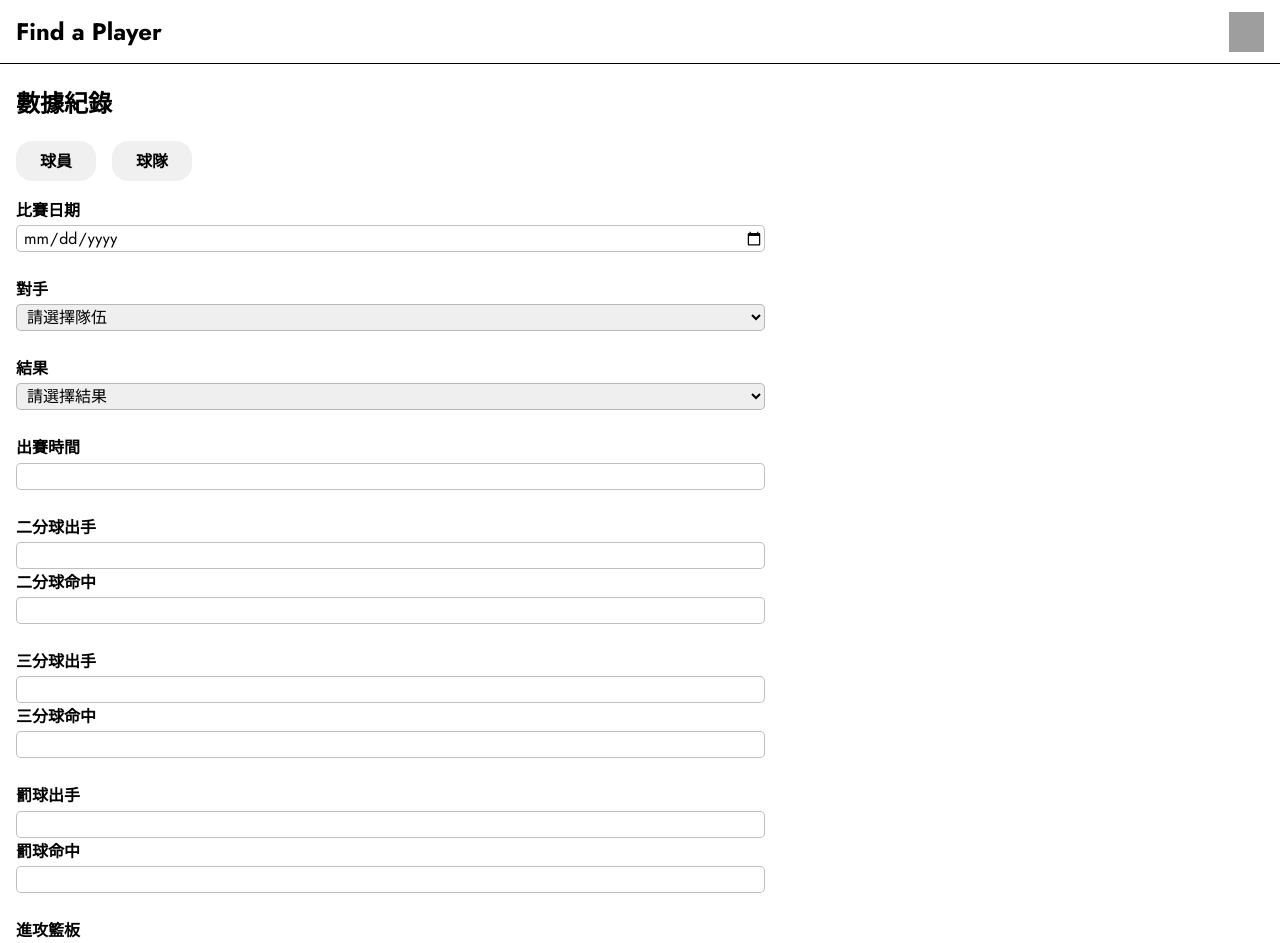
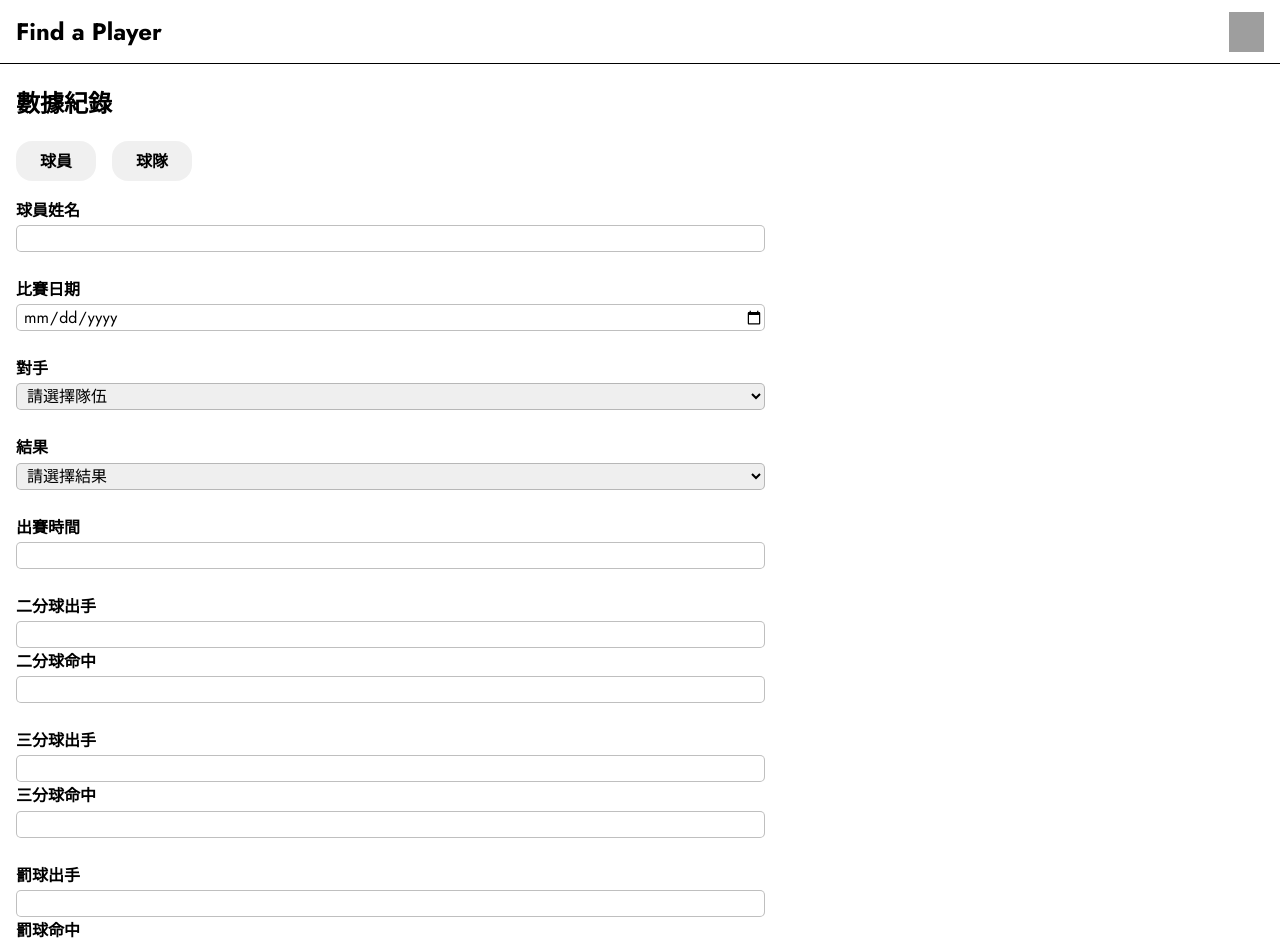
Before and after one commit to Furxx2000/Vue-Find-Players, a Vue app: page /saveGames in a window 1280 px wide. Shown: the top 943 px of the page. Built offline with nearby package versions, Linux system fonts and the light colour scheme; grey boxes are pictures that could not be loaded.

Commit message:
將部分資料移到LastFiveGames Component

```diff
--- a/src/pages/save/SaveGames.vue
+++ b/src/pages/save/SaveGames.vue
@@ -1,92 +1,32 @@
 <template>
   <main>
     <h2>數據紀錄</h2>
-
     <ul>
       <li>球員</li>
       <li>球隊</li>
     </ul>
-
-    <form @submit.prevent="">
-      <div class="form-control">
-        <label for="比賽日期">比賽日期</label>
-        <input type="date" id="gamedate" />
-      </div>
-      <div class="form-control">
-        <label for="對手">對手</label>
-        <select name="opponents" id="opponent-select">
-          <option value="">請選擇隊伍</option>
-          <option value="新北國王">新北國王</option>
-          <option value="桃園領航猿">桃園領航猿</option>
-          <option value="台新夢想家">台新夢想家</option>
-          <option value="高雄鋼鐵人">高雄鋼鐵人</option>
-          <option value="台北富邦勇士">台北富邦勇士</option>
-        </select>
-      </div>
-      <div class="form-control">
-        <label for="結果">結果</label>
-        <select name="result" id="result-select">
-          <option value="">請選擇結果</option>
-          <option value="">勝</option>
-          <option value="">敗</option>
-        </select>
-      </div>
-      <div class="form-control">
-        <label for="時間">出賽時間</label>
-        <input type="number" id="gametime" />
-      </div>
-      <div class="form-control">
-        <label for="二分球出手">二分球出手</label>
-        <input type="number" id="two-fga" />
-        <label for="二分球命中">二分球命中</label>
-        <input type="number" id="two-fgm" />
-      </div>
-      <div class="form-control">
-        <label for="三分球出手">三分球出手</label>
-        <input type="number" id="three-fga" />
-        <label for="三分球命中">三分球命中</label>
-        <input type="number" id="three-fgm" />
-      </div>
-      <div class="form-control">
-        <label for="罰球出手">罰球出手</label>
-        <input type="number" id="fta" />
-        <label for="罰球命中">罰球命中</label>
-        <input type="number" id="ftm" />
-      </div>
-      <div class="form-control">
-        <label for="進攻籃板">進攻籃板</label>
-        <input type="number" id="oreb" />
-        <label for="防守籃板">防守籃板</label>
-        <input type="number" id="dreb" />
-      </div>
-      <div class="form-control">
-        <label for="助攻">助攻</label>
-        <input type="number" id="ast" />
-      </div>
-      <div class="form-control">
-        <label for="抄截">抄截</label>
-        <input type="number" id="stl" />
-      </div>
-      <div class="form-control">
-        <label for="阻攻">阻攻</label>
-        <input type="number" id="blk" />
-      </div>
-      <div class="form-control">
-        <label for="失誤">失誤</label>
-        <input type="number" id="tov" />
-      </div>
-      <div class="form-control">
-        <label for="犯規">犯規</label>
-        <input type="number" id="pf" />
-      </div>
-      <button>確認送出</button>
-    </form>
+    <player-form @save-game="saveGame"></player-form>
   </main>
 </template>
 
 <script>
+import PlayerForm from "../../components/players/PlayerForm.vue";
+
+import { useStore } from "vuex";
+
 export default {
-  setup() {},
+  components: {
+    PlayerForm,
+  },
+  setup() {
+    const store = useStore();
+
+    function saveGame(data) {
+      store.dispatch("lastFiveGames/saveGame", data);
+    }
+
+    return { saveGame };
+  },
 };
 </script>
 
@@ -117,44 +57,5 @@
       color: white;
     }
   }
-
-  form {
-    .form-control {
-      margin-bottom: 1.5rem;
-
-      label {
-        font-weight: 600;
-        display: block;
-        margin-bottom: 0.2rem;
-      }
-
-      input {
-        width: 60%;
-        display: block;
-        font: inherit;
-        border: 1px solid rgba(128, 128, 128, 0.5);
-        border-radius: 5px;
-        padding-left: 6px;
-      }
-
-      select {
-        width: 60%;
-        display: block;
-        font: inherit;
-        border: 1px solid rgba(128, 128, 128, 0.5);
-        border-radius: 5px;
-        padding-left: 6px;
-      }
-    }
-
-    button {
-      font: inherit;
-      color: white;
-      background-color: rgba(0, 0, 0, 0.63);
-      border: none;
-      padding: 0.5rem 1rem;
-      border-radius: 10px;
-    }
-  }
 }
 </style>
```
